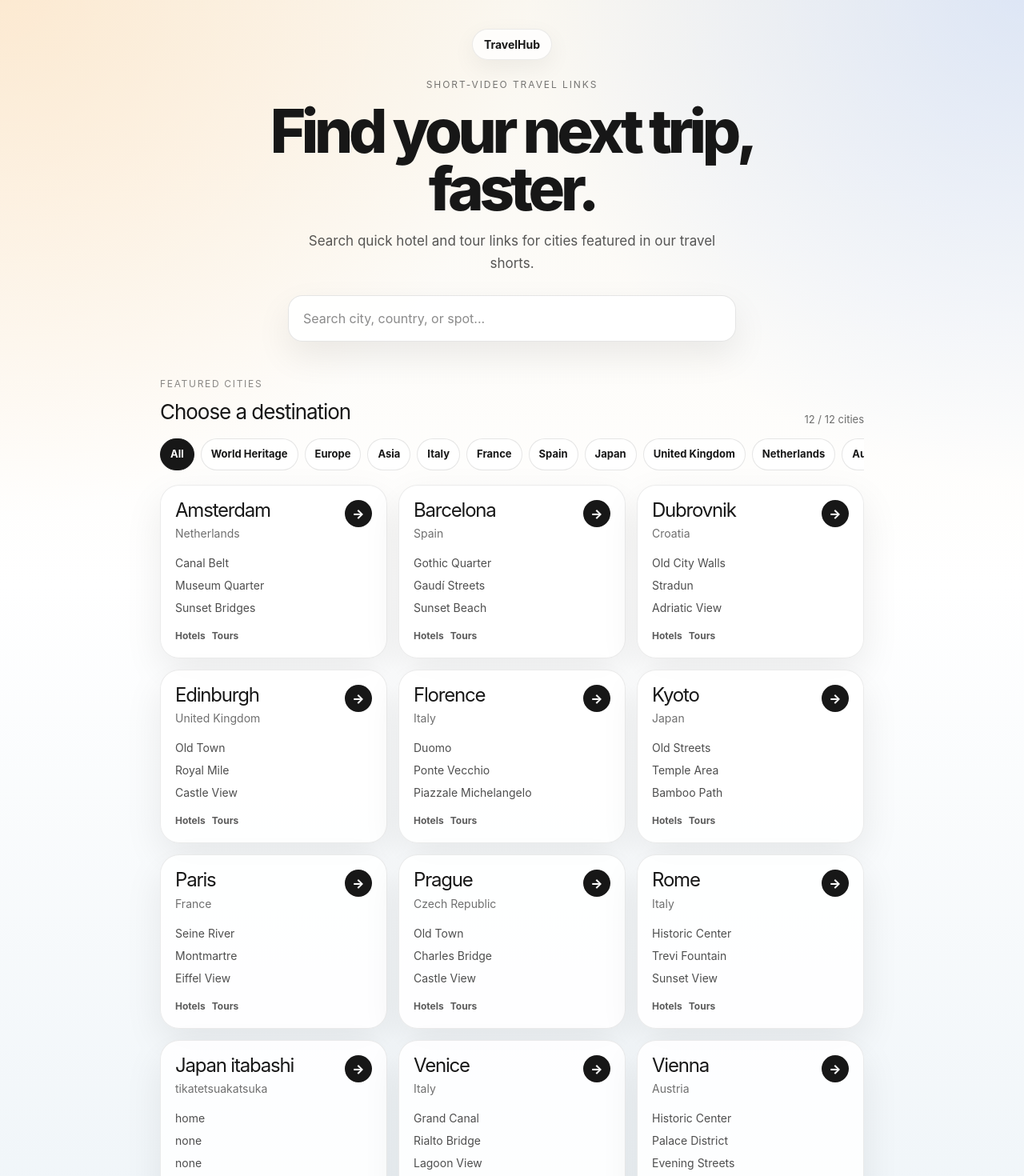
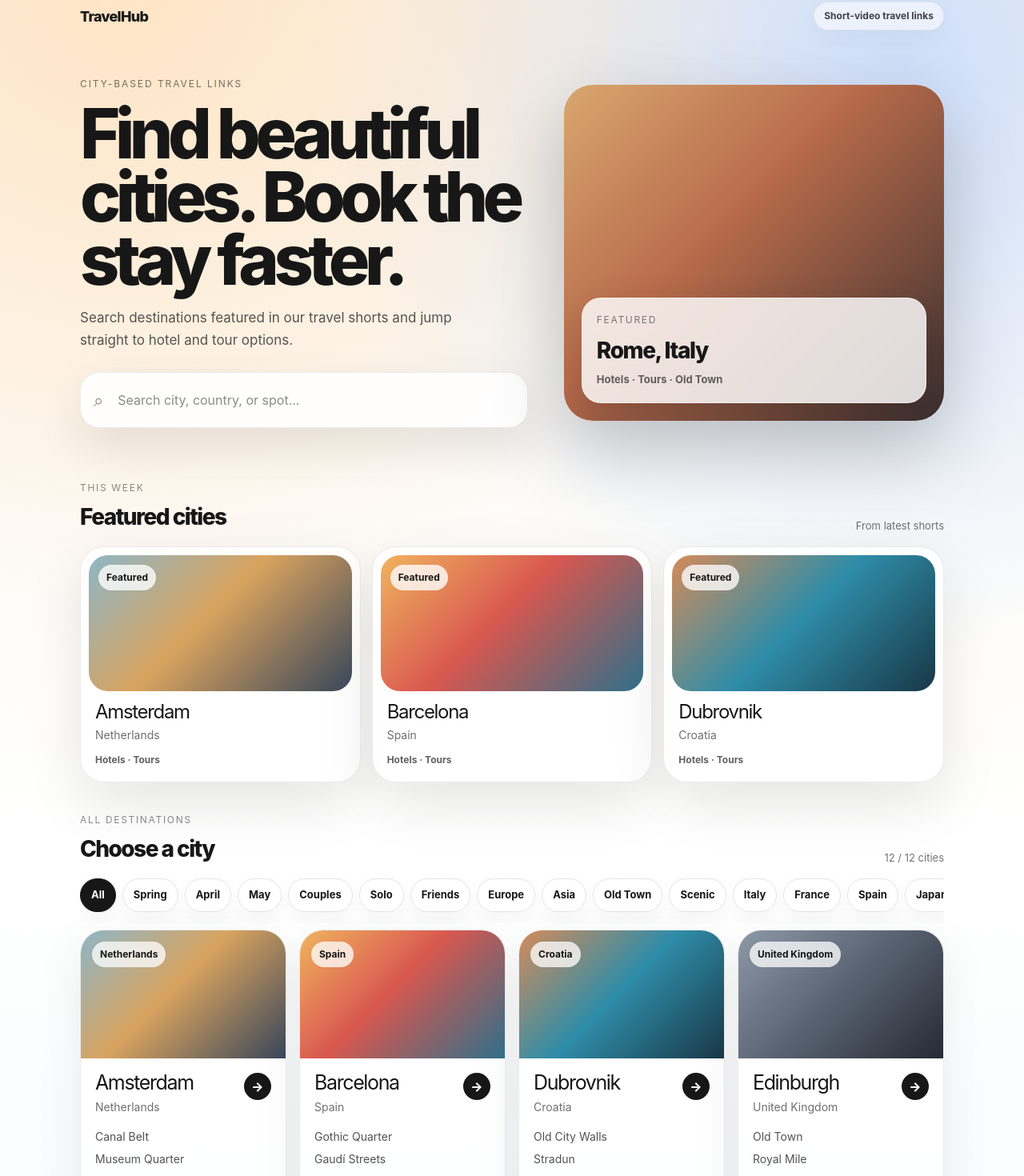
Before and after one commit to kazumophone-arch/travelhub, a Next.js app: page / in a window 1280 px wide. Shown: the part 20-1490 px from the top of the page at 80% size. Built offline with nearby package versions, Linux system fonts and the light colour scheme.

Commit message:
add seasonal and travel style tags

```diff
--- a/components/CityExplorer.tsx
+++ b/components/CityExplorer.tsx
@@ -31,39 +31,115 @@ const asiaCountries = new Set([
 function getCityCategories(city: City) {
   const categories = new Set<string>();
 
-  categories.add("World Heritage");
-
-  if (europeCountries.has(city.country)) {
-    categories.add("Europe");
-  }
-
-  if (asiaCountries.has(city.country)) {
-    categories.add("Asia");
-  }
+  if (europeCountries.has(city.country)) categories.add("Europe");
+  if (asiaCountries.has(city.country)) categories.add("Asia");
 
   categories.add(city.country);
 
-  if (city.categories) {
-    city.categories.forEach((category) => categories.add(category));
+  city.seasons?.forEach((season) => categories.add(season));
+  city.months?.forEach((month) => categories.add(month));
+  city.travelStyles?.forEach((style) => categories.add(style));
+  city.themes?.forEach((theme) => categories.add(theme));
+  city.categories?.forEach((category) => categories.add(category));
+
+  const oldTownWords = ["Old Town", "Historic", "Center", "Castle", "Temple"];
+  if (
+    city.stops.some((spot) =>
+      oldTownWords.some((word) => spot.includes(word))
+    )
+  ) {
+    categories.add("Old Town");
+  }
+
+  const scenicWords = ["Sunset", "View", "Lagoon", "River", "Canal", "Beach"];
+  if (
+    city.stops.some((spot) =>
+      scenicWords.some((word) => spot.includes(word))
+    )
+  ) {
+    categories.add("Scenic");
   }
 
   return Array.from(categories);
+}
+
+function visualForCity(slug: string) {
+  const visuals: Record<string, string> = {
+    "rome-it":
+      "linear-gradient(135deg, #d9a76f 0%, #b86b4b 42%, #3b2f2f 100%)",
+    "venice-it":
+      "linear-gradient(135deg, #9cc9d7 0%, #e7c389 46%, #8b5f4d 100%)",
+    "florence-it":
+      "linear-gradient(135deg, #d7a65f 0%, #b65f4a 48%, #2e2a32 100%)",
+    "prague-cz":
+      "linear-gradient(135deg, #d7b06f 0%, #6f8da8 46%, #2e3543 100%)",
+    "dubrovnik-hr":
+      "linear-gradient(135deg, #d58b5a 0%, #2f8da8 48%, #183747 100%)",
+    "vienna-at":
+      "linear-gradient(135deg, #e1c8a4 0%, #b98e65 48%, #42352f 100%)",
+    "edinburgh-uk":
+      "linear-gradient(135deg, #8e99a8 0%, #5c6675 46%, #252a33 100%)",
+    "paris-fr":
+      "linear-gradient(135deg, #c7d4df 0%, #d3b58d 44%, #4b4b58 100%)",
+    "barcelona-es":
+      "linear-gradient(135deg, #f0b45f 0%, #d95850 45%, #2e6f89 100%)",
+    "kyoto-jp":
+      "linear-gradient(135deg, #c6a96b 0%, #8da36f 48%, #2f3a2f 100%)",
+    "amsterdam-nl":
+      "linear-gradient(135deg, #8eb6c7 0%, #d9a35f 45%, #38465a 100%)",
+  };
+
+  return (
+    visuals[slug] ??
+    "linear-gradient(135deg, #e5c7a5 0%, #9fb8c9 48%, #30394a 100%)"
+  );
 }
 
 export function CityExplorer({ cities }: Props) {
   const [query, setQuery] = useState("");
   const [activeCategory, setActiveCategory] = useState("All");
 
+  const featuredCities = cities.slice(0, 3);
+
   const categories = useMemo(() => {
     const set = new Set<string>();
+
     cities.forEach((city) => {
       getCityCategories(city).forEach((category) => set.add(category));
     });
 
 const preferredOrder = [
   "World Heritage",
+  "Spring",
+  "Summer",
+  "Autumn",
+  "Winter",
+  "January",
+  "February",
+  "March",
+  "April",
+  "May",
+  "June",
+  "July",
+  "August",
+  "September",
+  "October",
+  "November",
+  "December",
+  "Couples",
+  "Family",
+  "Solo",
+  "Friends",
+  "Weekend",
+  "Luxury",
+  "Budget",
   "Europe",
   "Asia",
+  "Old Town",
+  "Scenic",
+  "Beach",
+  "Nature",
+  "Food",
   "Italy",
   "France",
   "Spain",
@@ -107,18 +183,30 @@ export function CityExplorer({ cities }: Props) {
 
   return (
     <main style={pageStyle}>
+      <section style={shellStyle}>
+        <header style={navStyle}>
+          <Link href="/" style={logoStyle}>
+            TravelHub
+          </Link>
+
+          <div style={navPillStyle}>Short-video travel links</div>
+        </header>
+
         <section style={heroStyle}>
-        <div style={brandStyle}>TravelHub</div>
+          <div style={heroTextStyle}>
+            <div style={eyebrowStyle}>City-based travel links</div>
 
-        <div style={labelStyle}>Short-video travel links</div>
+            <h1 style={heroTitleStyle}>
+              Find beautiful cities. Book the stay faster.
+            </h1>
 
-        <h1 style={titleStyle}>Find your next trip, faster.</h1>
-
-        <p style={subtitleStyle}>
-          Search quick hotel and tour links for cities featured in our travel shorts.
+            <p style={heroSubtitleStyle}>
+              Search destinations featured in our travel shorts and jump straight
+              to hotel and tour options.
             </p>
 
-        <div style={searchWrapStyle}>
+            <div style={searchBoxStyle}>
+              <span style={searchIconStyle}>⌕</span>
               <input
                 value={query}
                 onChange={(event) => setQuery(event.target.value)}
@@ -126,20 +214,66 @@ export function CityExplorer({ cities }: Props) {
                 style={searchInputStyle}
               />
             </div>
+          </div>
+
+          <div style={heroPreviewStyle}>
+            <div style={heroImageStyle}>
+              <div style={floatingCardStyle}>
+                <div style={floatingSmallTextStyle}>Featured</div>
+                <div style={floatingTitleStyle}>Rome, Italy</div>
+                <div style={floatingSubStyle}>Hotels · Tours · Old Town</div>
+              </div>
+            </div>
+          </div>
+        </section>
+
+        <section style={featuredStyle}>
+          <div style={sectionHeaderStyle}>
+            <div>
+              <div style={smallLabelStyle}>This week</div>
+              <h2 style={sectionTitleStyle}>Featured cities</h2>
+            </div>
+            <span style={mutedTextStyle}>From latest shorts</span>
+          </div>
+
+          <div style={featuredGridStyle}>
+            {featuredCities.map((city) => (
+              <Link
+                key={city.slug}
+                href={`/c/${city.slug}?src=home&v=featured_${city.slug}`}
+                style={featuredCardStyle}
+              >
+                <div
+                  style={{
+                    ...featuredVisualStyle,
+                    background: visualForCity(city.slug),
+                  }}
+                >
+                  <div style={visualBadgeStyle}>Featured</div>
+                </div>
+
+                <div style={featuredContentStyle}>
+                  <h3 style={featuredTitleStyle}>{city.city}</h3>
+                  <p style={featuredCountryStyle}>{city.country}</p>
+                  <div style={miniMetaStyle}>Hotels · Tours</div>
+                </div>
+              </Link>
+            ))}
+          </div>
         </section>
 
         <section style={contentStyle}>
           <div style={sectionHeaderStyle}>
             <div>
-            <div style={smallLabelStyle}>Featured cities</div>
-            <h2 style={sectionTitleStyle}>Choose a destination</h2>
+              <div style={smallLabelStyle}>All destinations</div>
+              <h2 style={sectionTitleStyle}>Choose a city</h2>
             </div>
-          <div style={countStyle}>
+            <span style={mutedTextStyle}>
               {filteredCities.length} / {cities.length} cities
-          </div>
+            </span>
           </div>
 
-        <section style={categoryWrapStyle}>
+          <div style={categoryWrapStyle}>
             {categories.map((category) => {
               const isActive = category === activeCategory;
 
@@ -154,24 +288,34 @@ export function CityExplorer({ cities }: Props) {
                 </button>
               );
             })}
-        </section>
+          </div>
 
           {filteredCities.length === 0 ? (
             <div style={emptyStyle}>
               No cities found. Try another keyword or category.
             </div>
           ) : (
-          <section style={gridStyle}>
+            <section style={destinationGridStyle}>
               {filteredCities.map((city) => (
                 <Link
                   key={city.slug}
                   href={`/c/${city.slug}?src=home&v=home_${city.slug}`}
-                style={cardStyle}
+                  style={destinationCardStyle}
                 >
-                <div style={cardTopStyle}>
+                  <div
+                    style={{
+                      ...destinationVisualStyle,
+                      background: visualForCity(city.slug),
+                    }}
+                  >
+                    <div style={countryBadgeStyle}>{city.country}</div>
+                  </div>
+
+                  <div style={destinationBodyStyle}>
+                    <div style={destinationTopStyle}>
                       <div>
-                    <h3 style={cityTitleStyle}>{city.city}</h3>
-                    <p style={countryStyle}>{city.country}</p>
+                        <h3 style={destinationTitleStyle}>{city.city}</h3>
+                        <p style={destinationCountryStyle}>{city.country}</p>
                       </div>
 
                       <div style={arrowStyle}>→</div>
@@ -183,9 +327,10 @@ export function CityExplorer({ cities }: Props) {
                       <span>{city.stops[2]}</span>
                     </div>
 
-                <div style={cardFooterStyle}>
-                  <span>Hotels</span>
-                  <span>Tours</span>
+                    <div style={actionRowStyle}>
+                      <span style={primaryMiniStyle}>Hotels</span>
+                      <span style={secondaryMiniStyle}>Tours</span>
+                    </div>
                   </div>
                 </Link>
               ))}
@@ -197,86 +342,168 @@ export function CityExplorer({ cities }: Props) {
             AI-assisted visuals.
           </p>
         </section>
+      </section>
     </main>
   );
 }
 
 const pageStyle: CSSProperties = {
   minHeight: "100vh",
+  background:
+    "radial-gradient(circle at 12% 0%, rgba(255, 221, 180, 0.72), transparent 30%), radial-gradient(circle at 88% 4%, rgba(175, 205, 255, 0.58), transparent 28%), linear-gradient(180deg, #fbf7f0 0%, #ffffff 44%, #eef4f8 100%)",
+  color: "#171717",
   fontFamily:
     '-apple-system, BlinkMacSystemFont, "Segoe UI", system-ui, sans-serif',
-  color: "#171717",
-  background:
-    "radial-gradient(circle at top left, rgba(255, 214, 165, 0.42), transparent 32%), radial-gradient(circle at top right, rgba(166, 197, 255, 0.35), transparent 30%), linear-gradient(180deg, #faf7f0 0%, #ffffff 46%, #eef4f8 100%)",
+};
+
+const shellStyle: CSSProperties = {
+  maxWidth: 1120,
+  margin: "0 auto",
+  padding: "22px 20px 54px",
+};
+
+const navStyle: CSSProperties = {
+  display: "flex",
+  alignItems: "center",
+  justifyContent: "space-between",
+  gap: 16,
+  marginBottom: 30,
+};
+
+const logoStyle: CSSProperties = {
+  color: "inherit",
+  textDecoration: "none",
+  fontSize: 18,
+  fontWeight: 800,
+  letterSpacing: "-0.04em",
+};
+
+const navPillStyle: CSSProperties = {
+  padding: "8px 12px",
+  borderRadius: 999,
+  background: "rgba(255, 255, 255, 0.72)",
+  border: "1px solid rgba(0, 0, 0, 0.08)",
+  fontSize: 12,
+  fontWeight: 650,
+  opacity: 0.78,
+  boxShadow: "0 10px 30px rgba(0, 0, 0, 0.05)",
 };
 
 const heroStyle: CSSProperties = {
-  maxWidth: 820,
-  margin: "0 auto",
-  padding: "56px 20px 28px",
-  textAlign: "center",
+  display: "grid",
+  gridTemplateColumns: "minmax(0, 1.1fr) minmax(280px, 0.9fr)",
+  gap: 24,
+  alignItems: "center",
+  marginBottom: 38,
 };
 
-const brandStyle: CSSProperties = {
-  display: "inline-flex",
-  alignItems: "center",
-  justifyContent: "center",
-  padding: "8px 14px",
-  borderRadius: 999,
-  background: "rgba(255, 255, 255, 0.74)",
-  border: "1px solid rgba(0, 0, 0, 0.08)",
-  boxShadow: "0 10px 30px rgba(0, 0, 0, 0.06)",
-  fontSize: 14,
-  fontWeight: 700,
-  marginBottom: 22,
+const heroTextStyle: CSSProperties = {
+  padding: "28px 0",
 };
 
-const labelStyle: CSSProperties = {
+const eyebrowStyle: CSSProperties = {
   fontSize: 12,
   letterSpacing: "0.16em",
   textTransform: "uppercase",
   opacity: 0.58,
-  marginBottom: 12,
+  marginBottom: 14,
 };
 
-const titleStyle: CSSProperties = {
-  margin: "0 auto 16px",
+const heroTitleStyle: CSSProperties = {
+  margin: "0 0 18px",
   maxWidth: 680,
-  fontSize: "clamp(42px, 8vw, 76px)",
-  lineHeight: 0.95,
-  letterSpacing: "-0.07em",
-  fontWeight: 800,
+  fontSize: "clamp(46px, 8vw, 86px)",
+  lineHeight: 0.92,
+  letterSpacing: "-0.075em",
+  fontWeight: 850,
 };
 
-const subtitleStyle: CSSProperties = {
-  maxWidth: 540,
-  margin: "0 auto 26px",
+const heroSubtitleStyle: CSSProperties = {
+  margin: "0 0 26px",
+  maxWidth: 520,
   fontSize: 17,
   lineHeight: 1.65,
   opacity: 0.72,
 };
 
-const searchWrapStyle: CSSProperties = {
+const searchBoxStyle: CSSProperties = {
   maxWidth: 560,
-  margin: "0 auto",
+  display: "flex",
+  alignItems: "center",
+  gap: 10,
+  padding: "7px 8px 7px 16px",
+  borderRadius: 24,
+  background: "rgba(255, 255, 255, 0.88)",
+  border: "1px solid rgba(0, 0, 0, 0.08)",
+  boxShadow: "0 22px 60px rgba(0, 0, 0, 0.1)",
+  backdropFilter: "blur(18px)",
+};
+
+const searchIconStyle: CSSProperties = {
+  fontSize: 22,
+  opacity: 0.5,
 };
 
 const searchInputStyle: CSSProperties = {
   width: "100%",
-  boxSizing: "border-box",
-  padding: "16px 18px",
-  borderRadius: 18,
-  border: "1px solid rgba(0, 0, 0, 0.1)",
-  background: "rgba(255, 255, 255, 0.88)",
-  boxShadow: "0 18px 44px rgba(0, 0, 0, 0.08)",
+  padding: "15px 8px",
+  border: 0,
+  outline: "none",
+  background: "transparent",
   fontSize: 16,
-  outline: "none",
+  color: "#171717",
 };
 
-const contentStyle: CSSProperties = {
-  maxWidth: 920,
-  margin: "0 auto",
-  padding: "16px 20px 46px",
+const heroPreviewStyle: CSSProperties = {
+  position: "relative",
+};
+
+const heroImageStyle: CSSProperties = {
+  minHeight: 420,
+  borderRadius: 36,
+  background:
+    "linear-gradient(135deg, #d9a76f 0%, #b86b4b 42%, #3b2f2f 100%)",
+  boxShadow: "0 36px 90px rgba(0, 0, 0, 0.22)",
+  position: "relative",
+  overflow: "hidden",
+};
+
+const floatingCardStyle: CSSProperties = {
+  position: "absolute",
+  left: 22,
+  right: 22,
+  bottom: 22,
+  padding: 18,
+  borderRadius: 24,
+  background: "rgba(255, 255, 255, 0.82)",
+  backdropFilter: "blur(18px)",
+  border: "1px solid rgba(255, 255, 255, 0.5)",
+  boxShadow: "0 18px 48px rgba(0, 0, 0, 0.16)",
+};
+
+const floatingSmallTextStyle: CSSProperties = {
+  fontSize: 12,
+  textTransform: "uppercase",
+  letterSpacing: "0.14em",
+  opacity: 0.55,
+  marginBottom: 8,
+};
+
+const floatingTitleStyle: CSSProperties = {
+  fontSize: 28,
+  fontWeight: 800,
+  letterSpacing: "-0.05em",
+};
+
+const floatingSubStyle: CSSProperties = {
+  marginTop: 6,
+  fontSize: 13,
+  opacity: 0.65,
+  fontWeight: 650,
+};
+
+const featuredStyle: CSSProperties = {
+  marginBottom: 38,
 };
 
 const sectionHeaderStyle: CSSProperties = {
@@ -284,7 +511,7 @@ const sectionHeaderStyle: CSSProperties = {
   justifyContent: "space-between",
   gap: 18,
   alignItems: "end",
-  marginBottom: 14,
+  marginBottom: 16,
 };
 
 const smallLabelStyle: CSSProperties = {
@@ -297,14 +524,79 @@ const smallLabelStyle: CSSProperties = {
 
 const sectionTitleStyle: CSSProperties = {
   margin: 0,
-  fontSize: 26,
-  letterSpacing: "-0.04em",
+  fontSize: 28,
+  letterSpacing: "-0.055em",
+  fontWeight: 800,
 };
 
-const countStyle: CSSProperties = {
+const mutedTextStyle: CSSProperties = {
   fontSize: 13,
+  opacity: 0.6,
+  whiteSpace: "nowrap",
+};
+
+const featuredGridStyle: CSSProperties = {
+  display: "grid",
+  gridTemplateColumns: "repeat(auto-fit, minmax(230px, 1fr))",
+  gap: 14,
+};
+
+const featuredCardStyle: CSSProperties = {
+  display: "block",
+  padding: 10,
+  borderRadius: 30,
+  background: "rgba(255, 255, 255, 0.78)",
+  border: "1px solid rgba(0, 0, 0, 0.08)",
+  boxShadow: "0 24px 70px rgba(0, 0, 0, 0.1)",
+  color: "inherit",
+  textDecoration: "none",
+};
+
+const featuredVisualStyle: CSSProperties = {
+  height: 170,
+  borderRadius: 24,
+  position: "relative",
+  overflow: "hidden",
+};
+
+const visualBadgeStyle: CSSProperties = {
+  position: "absolute",
+  top: 12,
+  left: 12,
+  padding: "7px 10px",
+  borderRadius: 999,
+  background: "rgba(255, 255, 255, 0.78)",
+  backdropFilter: "blur(12px)",
+  fontSize: 12,
+  fontWeight: 750,
+};
+
+const featuredContentStyle: CSSProperties = {
+  padding: "14px 8px 8px",
+};
+
+const featuredTitleStyle: CSSProperties = {
+  margin: 0,
+  fontSize: 24,
+  lineHeight: 1,
+  letterSpacing: "-0.055em",
+};
+
+const featuredCountryStyle: CSSProperties = {
+  margin: "6px 0 0",
+  fontSize: 14,
   opacity: 0.62,
-  whiteSpace: "nowrap",
+};
+
+const miniMetaStyle: CSSProperties = {
+  marginTop: 12,
+  fontSize: 12,
+  fontWeight: 750,
+  opacity: 0.68,
+};
+
+const contentStyle: CSSProperties = {
+  marginTop: 10,
 };
 
 const categoryWrapStyle: CSSProperties = {
@@ -312,19 +604,20 @@ const categoryWrapStyle: CSSProperties = {
   gap: 8,
   overflowX: "auto",
   paddingBottom: 14,
-  marginBottom: 4,
+  marginBottom: 8,
 };
 
 const categoryButtonStyle: CSSProperties = {
   border: "1px solid rgba(0, 0, 0, 0.1)",
-  background: "rgba(255, 255, 255, 0.78)",
+  background: "rgba(255, 255, 255, 0.74)",
   color: "#171717",
   borderRadius: 999,
-  padding: "9px 12px",
+  padding: "10px 13px",
   fontSize: 13,
-  fontWeight: 650,
+  fontWeight: 700,
   whiteSpace: "nowrap",
   cursor: "pointer",
+  boxShadow: "0 10px 28px rgba(0, 0, 0, 0.04)",
 };
 
 const activeCategoryStyle: CSSProperties = {
@@ -334,24 +627,45 @@ const activeCategoryStyle: CSSProperties = {
   border: "1px solid #171717",
 };
 
-const gridStyle: CSSProperties = {
+const destinationGridStyle: CSSProperties = {
   display: "grid",
-  gridTemplateColumns: "repeat(auto-fit, minmax(240px, 1fr))",
-  gap: 14,
+  gridTemplateColumns: "repeat(auto-fit, minmax(250px, 1fr))",
+  gap: 16,
 };
 
-const cardStyle: CSSProperties = {
+const destinationCardStyle: CSSProperties = {
   display: "block",
-  padding: 18,
-  borderRadius: 24,
-  background: "rgba(255, 255, 255, 0.84)",
+  borderRadius: 30,
+  background: "rgba(255, 255, 255, 0.82)",
   border: "1px solid rgba(0, 0, 0, 0.08)",
-  boxShadow: "0 18px 48px rgba(0, 0, 0, 0.08)",
+  boxShadow: "0 20px 58px rgba(0, 0, 0, 0.08)",
   color: "inherit",
   textDecoration: "none",
+  overflow: "hidden",
 };
 
-const cardTopStyle: CSSProperties = {
+const destinationVisualStyle: CSSProperties = {
+  height: 160,
+  position: "relative",
+};
+
+const countryBadgeStyle: CSSProperties = {
+  position: "absolute",
+  top: 14,
+  left: 14,
+  padding: "7px 10px",
+  borderRadius: 999,
+  background: "rgba(255, 255, 255, 0.76)",
+  backdropFilter: "blur(12px)",
+  fontSize: 12,
+  fontWeight: 750,
+};
+
+const destinationBodyStyle: CSSProperties = {
+  padding: 18,
+};
+
+const destinationTopStyle: CSSProperties = {
   display: "flex",
   justifyContent: "space-between",
   gap: 14,
@@ -359,15 +673,15 @@ const cardTopStyle: CSSProperties = {
   marginBottom: 16,
 };
 
-const cityTitleStyle: CSSProperties = {
+const destinationTitleStyle: CSSProperties = {
   margin: 0,
-  fontSize: 24,
-  lineHeight: 1.05,
-  letterSpacing: "-0.05em",
+  fontSize: 25,
+  lineHeight: 1,
+  letterSpacing: "-0.055em",
 };
 
-const countryStyle: CSSProperties = {
-  margin: "6px 0 0",
+const destinationCountryStyle: CSSProperties = {
+  margin: "7px 0 0",
   fontSize: 14,
   opacity: 0.62,
 };
@@ -388,31 +702,46 @@ const spotsStyle: CSSProperties = {
   display: "grid",
   gap: 7,
   fontSize: 14,
-  opacity: 0.76,
+  opacity: 0.74,
   marginBottom: 16,
 };
 
-const cardFooterStyle: CSSProperties = {
+const actionRowStyle: CSSProperties = {
   display: "flex",
   gap: 8,
   flexWrap: "wrap",
+};
+
+const primaryMiniStyle: CSSProperties = {
+  padding: "7px 10px",
+  borderRadius: 999,
+  background: "#171717",
+  color: "#ffffff",
   fontSize: 12,
-  fontWeight: 700,
-  opacity: 0.7,
+  fontWeight: 750,
+};
+
+const secondaryMiniStyle: CSSProperties = {
+  padding: "7px 10px",
+  borderRadius: 999,
+  background: "rgba(0, 0, 0, 0.06)",
+  color: "#171717",
+  fontSize: 12,
+  fontWeight: 750,
 };
 
 const emptyStyle: CSSProperties = {
   padding: "28px",
-  borderRadius: 22,
-  background: "rgba(255, 255, 255, 0.72)",
+  borderRadius: 24,
+  background: "rgba(255, 255, 255, 0.76)",
   border: "1px solid rgba(0, 0, 0, 0.08)",
   textAlign: "center",
   opacity: 0.72,
 };
 
 const disclosureStyle: CSSProperties = {
-  margin: "30px auto 0",
-  maxWidth: 520,
+  margin: "34px auto 0",
+  maxWidth: 560,
   textAlign: "center",
   fontSize: 12,
   lineHeight: 1.6,
--- a/data/city-data/amsterdam-nl.ts
+++ b/data/city-data/amsterdam-nl.ts
@@ -5,6 +5,12 @@ export const amsterdamNl: City = {
   city: "Amsterdam",
   country: "Netherlands",
   stops: ["Canal Belt", "Museum Quarter", "Sunset Bridges"],
+
+  seasons: ["Spring"],
+  months: ["April", "May"],
+  travelStyles: ["Couples", "Solo", "Friends"],
+  themes: ["Canals", "Old Town", "Scenic"],
+
   affHotelsUrl: "https://example.com/affiliate-hotels-amsterdam",
   affToursUrl: "https://example.com/affiliate-tours-amsterdam",
 };
```
Also changed, not shown: data/types.ts (+7 -1 lines). Lines whose indentation alone changed are shown as unchanged.
